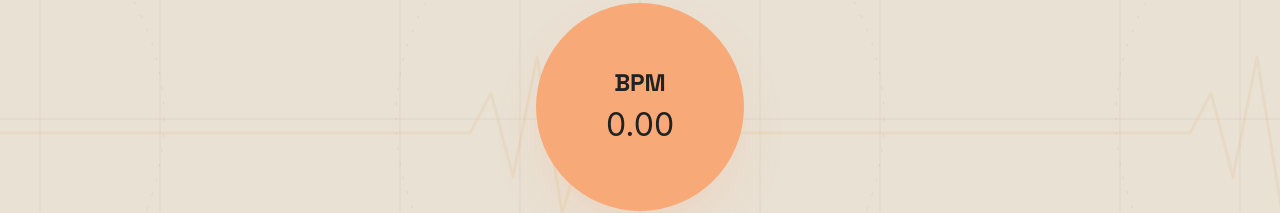
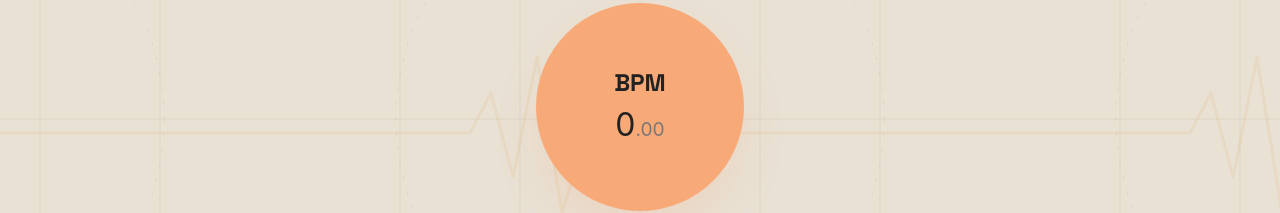
Before and after one commit to rodu/bpm-counter, a Vue app: page / in a window 1280 px wide. Shown: the part 281-494 px from the top of the page. Built offline with nearby package versions, Linux system fonts and the light colour scheme.

Commit message:
Format BPM decimal with differen size and color

```diff
--- a/src/components/Tapper.vue
+++ b/src/components/Tapper.vue
@@ -1,5 +1,5 @@
 <script setup lang="ts">
-import { ref, useTemplateRef } from 'vue';
+import { computed, ref, useTemplateRef } from 'vue';
 import {
   filter,
   fromEvent,
@@ -13,6 +13,11 @@ import {
 
 const bpm = ref(0);
 const hits = ref(0);
+const formattedBpm = computed(() => {
+  const [whole, decimal] = bpm.value.toFixed(2).split('.');
+
+  return { whole, decimal: `.${decimal}` };
+});
 const showTapBorder = ref(false);
 let tapBorderTimeout: ReturnType<typeof setTimeout> | undefined;
 const resetTimeout = 2000;
@@ -126,7 +131,10 @@ const pulsate = () => {
     :class="{ pulse: shouldPulsate, 'tap-border': showTapBorder }"
   >
     <div class="bpm-label">BPM</div>
-    <div class="bpm-value">{{ bpm.toFixed(2) }}</div>
+    <div class="bpm-value">
+      <span>{{ formattedBpm.whole }}</span
+      ><span class="bpm-decimal">{{ formattedBpm.decimal }}</span>
+    </div>
   </div>
   <div>Hits: {{ hits }}</div>
 </template>
@@ -158,6 +166,11 @@ const pulsate = () => {
   font-size: 2rem;
 }
 
+.bpm-decimal {
+  color: #777;
+  font-size: 0.6em;
+}
+
 .tap-border {
   border-color: #bb6666;
 }
```
